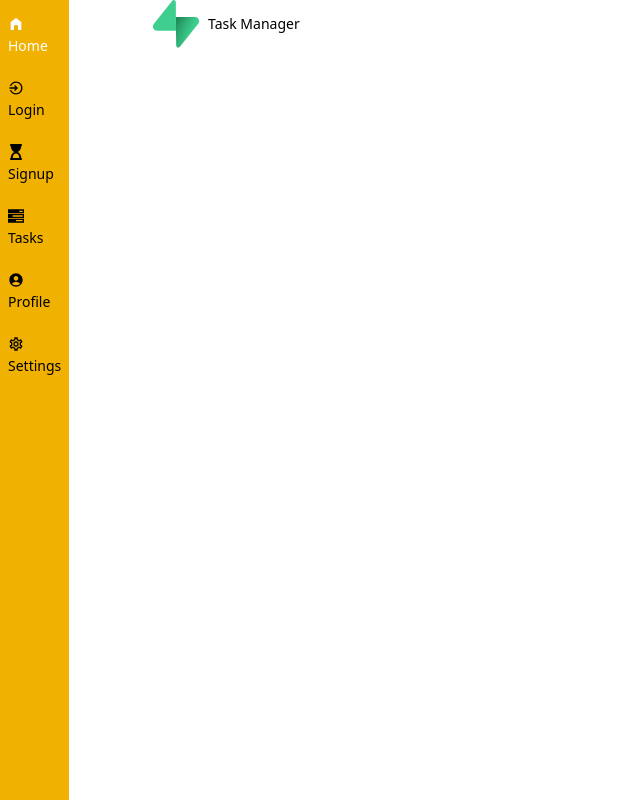
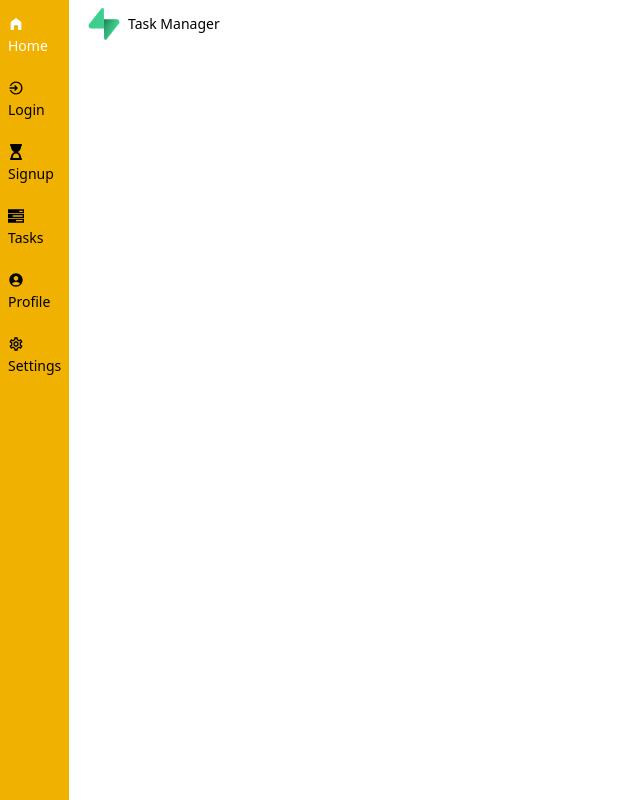
Before and after one commit to StevenMODIMO/task-manager-react-supabase, a React (Vite) app: page / in a window 1280 px wide. Shown: the whole page, without its empty margins (0-640 px from the left). Built offline with nearby package versions, Linux system fonts and the light colour scheme.

Commit message:
task-manger: react+supabase

```diff
--- a/src/components/Logo.tsx
+++ b/src/components/Logo.tsx
@@ -1,8 +1,8 @@
 export default function Logo() {
   return (
     <div>
-      <header className="flex items-center gap-2 px-2">
-        <img src="/supabase-logo.svg" alt="app-logo" className="w-12 h-12" />
+      <header className="flex items-center gap-2">
+        <img src="/supabase-logo.svg" alt="app-logo" className="w-8 h-8" />
         <h1 className="text-sm dark:text-white">Task Manager</h1>
       </header>
     </div>
--- a/src/main.tsx
+++ b/src/main.tsx
@@ -17,7 +17,7 @@ createRoot(document.getElementById("root")!).render(
     <div className="dark:bg-[#1f1f1f] h-screen w-full">
       <BrowserRouter>
         <Header />
-        <div className="lg:ml-36">
+        <div className="lg:ml-20 p-2 lg:flex lg:flex-col lg:gap-4 lg:items-start">
           <Logo />
           <Routes>
             <Route path="/" element={<App />} />
```
